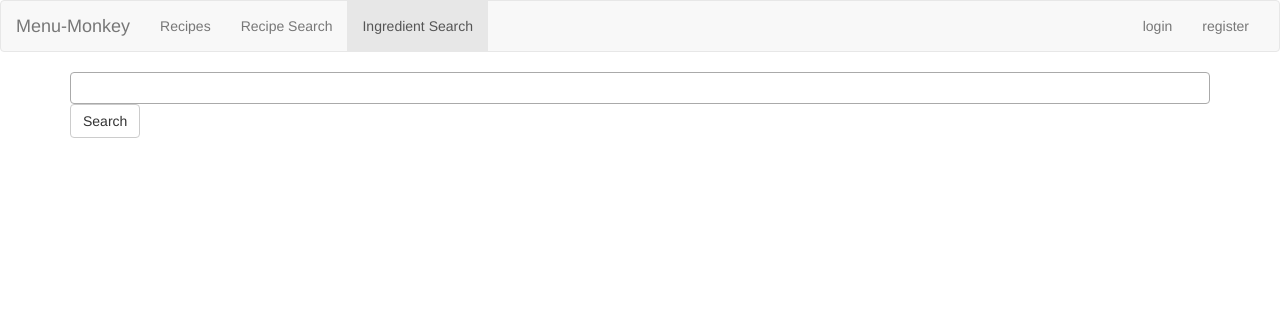
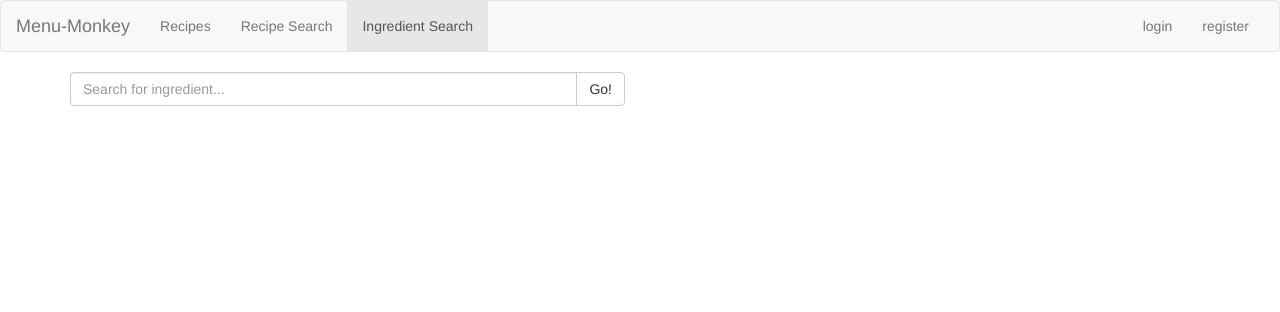
Before and after one commit to benawad/django_menu_monkey, a Django app: page /recipes/search/ingredient/ in a window 1280 px wide. Shown: the top 312 px of the page. Run offline with Django 3.2, Linux system fonts and the light colour scheme; data that the repository does not hold is empty; some libraries are stand-ins or nearby versions.

Commit message:
Fix ingredient search, but now you can only search by 1 ingredient

```diff
--- a/recipes/views.py
+++ b/recipes/views.py
@@ -22,16 +22,13 @@ def search_recipe_view(request):
 
 def search_ingredient_view(request):
     if request.method == 'GET':
-        query = request.GET.get('q', '[]')
-        query = json.loads(query)
-        if len(query) > 0:
-            recipes = []
-            for ing in query:
-                i = Ingredient.objects.get(name=ing)
-                recipes.extend(i.recipes.all())
-        else:
-            recipes = Recipe.objects.all()
-        return render(request, 'recipes/search_ingredient.html', {'recipes': recipes, 'ingredients': Ingredient.objects.values('name').distinct()})
+        query = request.GET.get('q', '')
+        ingredients = Ingredient.objects.filter(name__icontains=query)
+        recipes = []
+        for i in ingredients:
+            recipes.extend(i.recipes.all())
+        recipes = set(recipes)
+        return render(request, 'recipes/search_ingredient.html', {'recipes': recipes})
 
 
 @login_required
--- a/templates/recipes/search_ingredient.html
+++ b/templates/recipes/search_ingredient.html
@@ -1,25 +1,28 @@
 {% extends "base/base.html" %}
 
-
 {% block content %}
-    <select style="width:100%"class="ingredient-search" multiple="multiple">
-        {% for i in ingredients %}
-            <option value="{{ i.name }}">{{ i.name }}</option>
-        {% endfor %}
-    </select>
-    <button class="isearch btn btn-default">Search</button>
+    <div class="row">
+      <div class="col-lg-6">
+        <div class="input-group">
+          <input type="text" class="form-control" placeholder="Search for ingredient...">
+          <span class="input-group-btn">
+            <button onclick="search_ingredient()" class="btn btn-default" type="button">Go!</button>
+          </span>
+        </div><!-- /input-group -->
+      </div><!-- /.col-lg-6 -->
+    </div><!-- /.row -->
+    <br>
     <script type="text/javascript">
-        ingredients = $(".ingredient-search").select2();
-        $(".isearch").on("click", function() {
-            query = JSON.stringify(ingredients.val());
+        function search_ingredient(){
+            query = $("input[class=form-control]").val();
             var url = window.location.href;
             if (url.indexOf('?') > -1){
-               url += '&q=' + query;
+               url += '&q=' + query
             }else{
-               url += '?q=' + query;
+               url += '?q=' + query
             }
             window.location.href = url;
-        });
+        }
     </script>
     {% include "recipes/recipe.html" %}
 {% endblock %}
```
